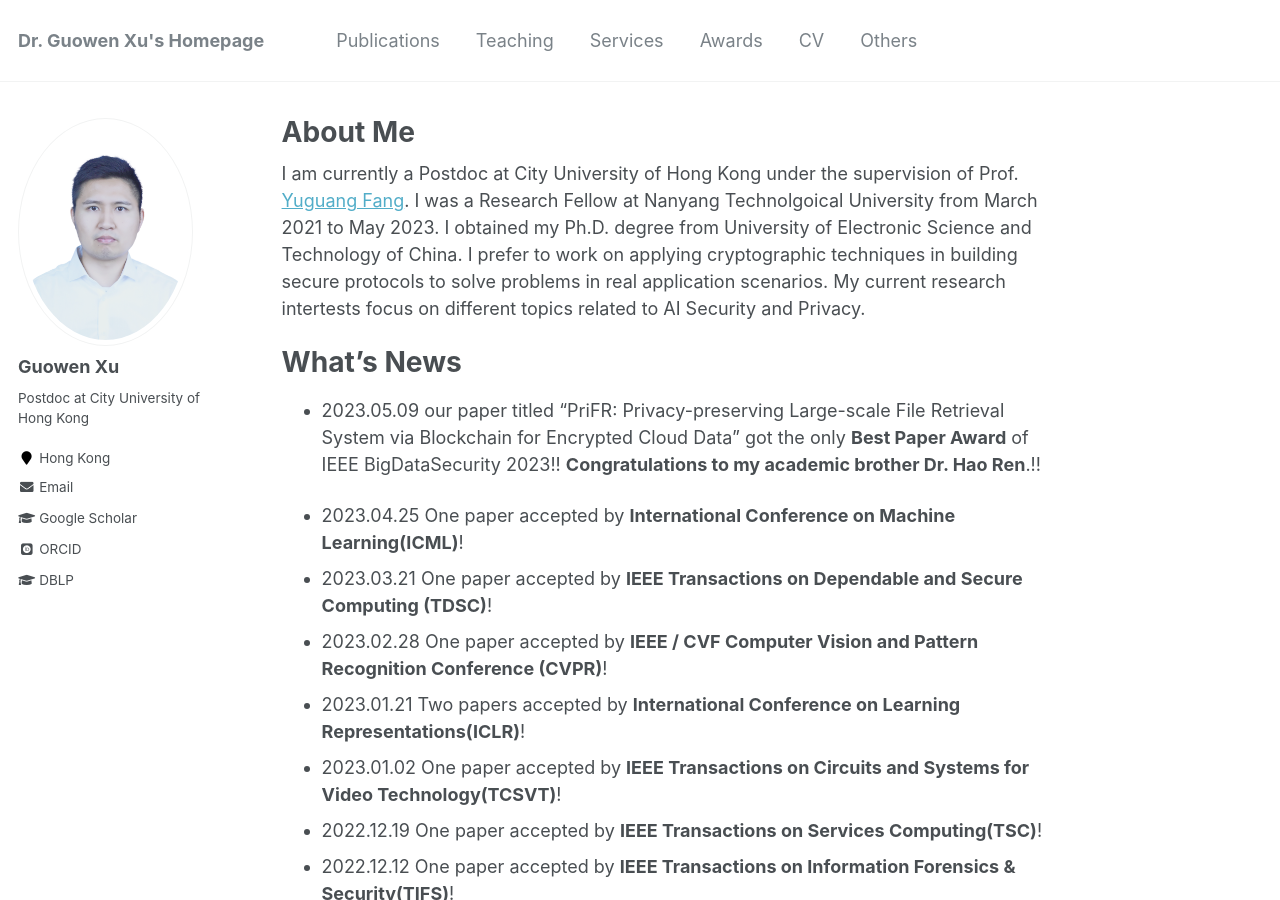
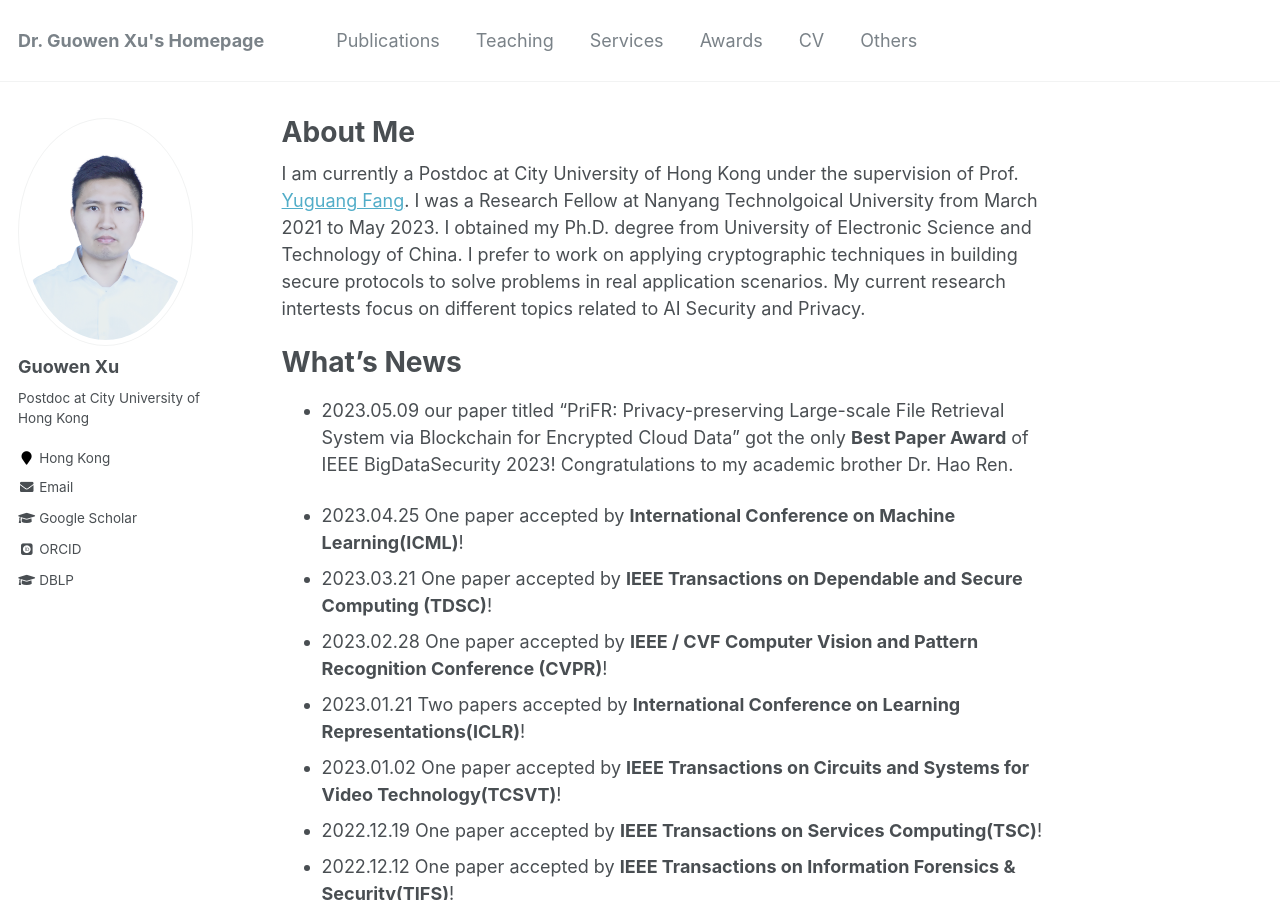
Before and after one commit to Guowen-xu/guowen-xu.github.io, a Jekyll site: the page built from _pages/about.md, in a window 1280 px wide and 900 px high. Built offline with Jekyll 4.4.1, drawn with Linux system fonts in a browser that asks for light colours; some web fonts are replaced.

Commit message:
Update about.md

```diff
--- a/_pages/about.md
+++ b/_pages/about.md
@@ -13,7 +13,7 @@ redirect_from:
 
 What's News
 ======
-- 2023.05.09 our paper titled "PriFR: Privacy-preserving Large-scale File Retrieval System via Blockchain for Encrypted Cloud Data" got the only **Best Paper Award** of IEEE BigDataSecurity 2023!! **Congratulations to my academic brother Dr. Hao Ren**.!!
+- 2023.05.09 our paper titled "PriFR: Privacy-preserving Large-scale File Retrieval System via Blockchain for Encrypted Cloud Data" got the only **Best Paper Award** of IEEE BigDataSecurity 2023! Congratulations to my academic brother Dr. Hao Ren.
 
 - 2023.04.25 One paper  accepted by **International Conference on Machine Learning(ICML)**!
 - 2023.03.21 One paper  accepted by **IEEE Transactions on Dependable and Secure Computing (TDSC)**!
```
